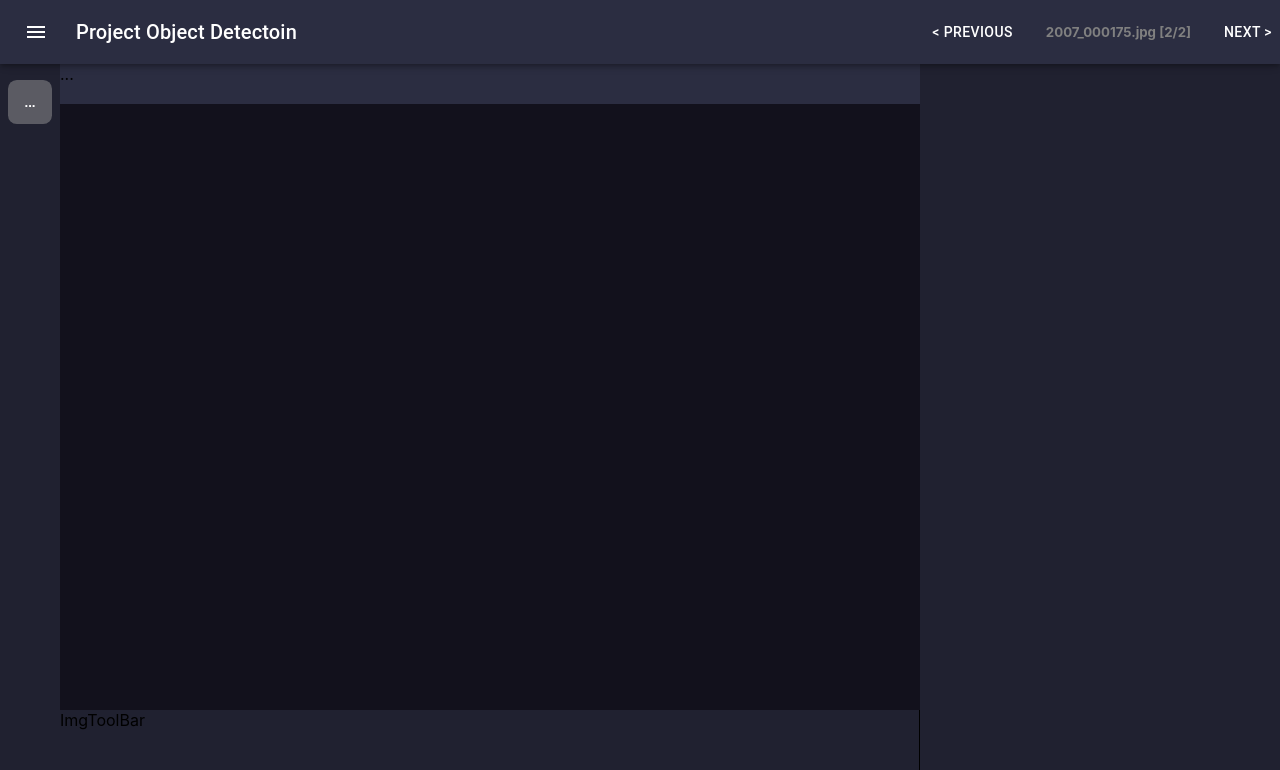
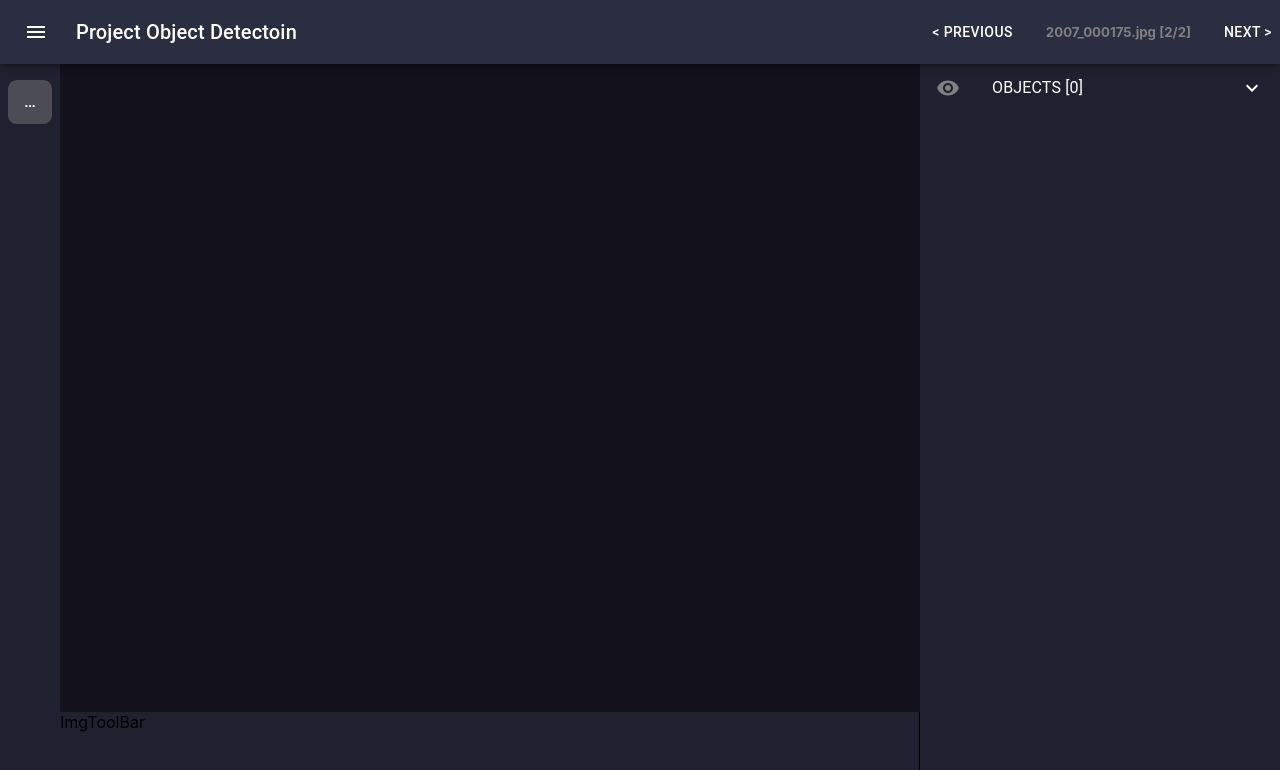
Before and after one commit to DavidR111/RediscoveryAI, a React (Create React App) app: page / in a window 1280 px wide. Shown: the top 770 px of the page. Built offline with nearby package versions, Linux system fonts and the light colour scheme.

Commit message:
complete rect move

```diff
--- a/src/App.js
+++ b/src/App.js
@@ -1,6 +1,8 @@
 import React, { Component } from 'react';
 import PropTypes from 'prop-types'
 import { withStyles } from '@material-ui/core/styles'
+import { connect } from 'react-redux'
+import { compose } from 'redux'
 
 import TitleBar from './components/TitleBar/TitleBar'
 import LeftSideBar from './components/SideBars/LeftSideBar'
@@ -8,16 +10,31 @@ import RightSideBar from './components/SideBars/RightSideBar'
 import WorkSpace from './components/WorkSpace/WorkSpace'
 import styles from './constants/theme'
 
+import {
+	setMode,
+	updateRect,
+	pushRect,
+	setRectEnable
+} from './redux/actions/object.action'
+
 class App extends Component {
 	render() {
 		const { classes } = this.props
+
+		const { drawMode, rectLists } = this.props  // mapStateToProps
+		const { setMode, pushRect, updateRect, setRectEnable } = this.props    // mapDispatchToProps
+
 		return (
 			<div className={classes.root} >
 				<div className={classes.appFrame}>
 					<TitleBar />
-          <LeftSideBar />
-          <WorkSpace />
-          <RightSideBar />
+					<LeftSideBar drawMode={drawMode} setMode={setMode} />
+					<WorkSpace
+						drawMode={drawMode}
+						rectLists={rectLists}
+						pushRect={pushRect}
+						updateRect={updateRect} />
+					<RightSideBar rectLists={rectLists} setRectEnable={setRectEnable} />
 				</div>
 			</div>
 		)
@@ -29,4 +46,19 @@ App.propTypes = {
 	theme: PropTypes.object.isRequired
 }
 
-export default withStyles(styles, { withTheme: true })(App)
+
+const mapStateToProps = state => ({
+	drawMode: state.objState.mode,
+	rectLists: state.objState.rectLists
+})
+
+const mapDispatchToProps = {
+	setMode,
+	updateRect,
+	pushRect,
+	setRectEnable
+}
+
+const withConnect = connect(mapStateToProps, mapDispatchToProps)
+
+export default withStyles(styles, { withTheme: true })(compose(withConnect)(App))
--- a/src/components/SideBars/LeftSideBar.js
+++ b/src/components/SideBars/LeftSideBar.js
@@ -2,16 +2,20 @@ import React, { Component } from 'react'
 import PropTypes from 'prop-types'
 import { withStyles } from '@material-ui/core/styles'
 
+import classNames from "classnames"
 import styles from './theme'
 
 class LeftSideBar extends Component {
+    onClick = () => {
+        const { setMode, drawMode } = this.props
+        setMode(!drawMode)
+    }
     render() {
-
-        const { classes } = this.props;
+        const { classes, drawMode } = this.props
         return (
             <section className={classes.leftSideBar}>
                 <div className={classes.leftSideBarHeader} />
-                <button className={classes.dots} >...</button>
+                <button className={drawMode ? classes.dots : classNames(classes.dots, classes.dotsClicked)} onClick={this.onClick}> ... </button>
             </section>
         )
     }
--- a/src/components/SideBars/RightSideBar.js
+++ b/src/components/SideBars/RightSideBar.js
@@ -1,14 +1,65 @@
 import React, { Component } from 'react'
 import PropTypes from 'prop-types'
 import { withStyles } from '@material-ui/core/styles'
+import { Collapse, List, ListSubheader, ListItem, ListItemText, ListItemIcon } from '@material-ui/core'
+import { ExpandLess, ExpandMore, Visibility, VisibilityOff } from '@material-ui/icons'
 
 import styles from './theme'
 
 class RightSideBar extends Component {
+
+    constructor(props) {
+        super(props)
+        this.state = { open: true }
+    }
+
+    handleSpread = () => {
+        this.setState({ open: !this.state.open })
+    }
+
+    handleRectEnable = (id, enable) => {
+        const { setRectEnable } = this.props
+        setRectEnable({ id: id, enable: !enable })
+    }
+
     render() {
         const { classes } = this.props
+        const { rectLists } = this.props
+        const { open } = this.state
+
         return (
             <section className={classes.rightSideBar}>
+                <List className={classes.listBar} component="nav"
+                    aria-labelledby="nested-list-subheader"
+                    subheader={
+                        <ListSubheader component="div" id="nested-list-subheader">
+                            Nested List Items
+                        </ListSubheader>
+                    }>
+                    <ListItem button onClick={this.handleSpread}>
+                        <ListItemIcon className={classes.listIcon}>
+                            <Visibility />
+                        </ListItemIcon>
+                        <ListItemText primary={`OBJECTS [${rectLists.length}]`} />
+                        {!open ? <ExpandLess /> : <ExpandMore />}
+                    </ListItem>
+                    <Collapse in={open} timeout="auto" className={classes.objectList} unmountOnExit>
+                        <List component="div" disablePadding>
+                            {
+                                rectLists.map((arect) => (
+                                    <ListItem button
+                                        key={arect.id}
+                                        className={classes.nested}
+                                        onClick={() => { this.handleRectEnable(arect.id, arect.enable) }} >
+                                        <ListItemIcon className={classes.listIcon}>
+                                            {arect.enable ? <Visibility /> : <VisibilityOff />}
+                                        </ListItemIcon>
+                                        <ListItemText primary={`OBJ ${arect.id}`} />
+                                    </ListItem>))
+                            }
+                        </List>
+                    </Collapse>
+                </List>
             </section>
         )
     }
--- a/src/components/SideBars/theme.js
+++ b/src/components/SideBars/theme.js
@@ -37,12 +37,33 @@ const styles = theme => ({
         borderRadius: "20%",
         color: "white",
         fontWeight: "bold",
-        backgroundColor: "rgba(150, 150, 150, 0.5)",
+        backgroundColor: "rgba(250, 250, 250, 0.8)",
         cursor: "pointer",
         border: '0px',
         "&:hover": {
-            backgroundColor: "rgba(0, 0, 0, 0.5)"
+            backgroundColor: "rgba(180, 180, 180, 0.5)"
         }
+    },
+    dotsClicked: {
+        backgroundColor: "rgba(120, 120, 120, 0.5)",
+        color: 'white'
+    },
+    listBar: {
+        width: '100%',
+        maxWidth: 360,
+        backgroundColor: 'rgb(32,33,48)',
+        color: 'white'
+    },
+    nested: {
+        paddingLeft: theme.spacing(4),
+    },
+    listIcon: {
+        color: 'grey'
+    },
+    objectList: {
+        height: '150px',
+        maxHeight: '150px',
+        overflow: 'auto'
     }
 });
 
--- a/src/components/WorkSpace/WorkSpace.js
+++ b/src/components/WorkSpace/WorkSpace.js
@@ -10,10 +10,16 @@ import styles from './theme'
 class WorkSpace extends Component {
     render() {
         const { classes } = this.props
+        const { drawMode, rectLists } = this.props
+        const { pushRect, updateRect } = this.props
         return (
             <main className={classes.content}>
                 <ActionToolBar />
-                <DrawBoard />
+                <DrawBoard
+                    drawMode={drawMode}
+                    rectLists={rectLists}
+                    pushRect={pushRect}
+                    updateRect={updateRect} />
                 <ImgToolbar />
             </main>
         )
--- a/src/components/WorkSpace/theme.js
+++ b/src/components/WorkSpace/theme.js
@@ -5,22 +5,18 @@ const styles = theme => ({
         height: '40px'
     },
     content: {
-        width: "100%",
+        width: '100%',
         flexGrow: 1,
         backgroundColor: theme.palette.background.default,
         padding: 0,
-        height: "calc(100% - 56px)",
-        [theme.breakpoints.up("sm")]: {
-            height: "calc(100% - 64px)",
-            marginTop: 64
-        }
+        height: 'calc(100% - 56px)'
     },
     DrawBoard: {
         width: '100%',
         flexGrow: 1,
         backgroundColor: 'rgb(18,17,28)',
-        padding: 0,
-        height: "calc(100% - 130px)"
+        padding: '20px',
+        height: 'calc(100% - 112px)'
     },
     imgToolbar: {
         zIndex: theme.zIndex.drawer + 1,
--- a/src/redux/actionTypes/object.type.js
+++ b/src/redux/actionTypes/object.type.js
@@ -1,2 +1,4 @@
 export const SET_MODE = 'SET_MODE'
 export const PUSH_RECT = 'PUSH_RECT'
+export const UPDATE_RECT = 'UPDATE_RECT'
+export const SET_RECT_ENABLE = 'SET_RECT_ENABLE'
--- a/src/redux/actions/object.action.js
+++ b/src/redux/actions/object.action.js
@@ -3,8 +3,12 @@ import { createActions } from 'redux-actions'
 
 export const {
     setMode,
-    pushRect
+    pushRect,
+    updateRect,
+    setRectEnable
 } = createActions({
     [types.SET_MODE]: (mode) => ({ mode }),
-    [types.PUSH_RECT]: (rect) => ({ rect })
+    [types.PUSH_RECT]: (rect) => ({ rect }),
+    [types.UPDATE_RECT]: (rect) => ({ rect }),
+    [types.SET_RECT_ENABLE]: (data) => ({ data })
 })
--- a/src/redux/reducers/object.reducer.js
+++ b/src/redux/reducers/object.reducer.js
@@ -18,10 +18,33 @@ const objectReducer = handleActions({
     [types.PUSH_RECT]: (state, { payload: { rect } }) => {
         return {
             ...state,
-            rectLists: state.rectLists.concat({ ...rect, id: state.idLimit }),
+            rectLists: state.rectLists.concat({ ...rect, id: state.idLimit, enable: true }),
             idLimit: state.idLimit + 1
         }
     },
+    [types.UPDATE_RECT]: (state, { payload: { rect } }) => {
+
+        let rectLists = state.rectLists
+        rectLists = rectLists.map((arect) => {
+            return rect.id === arect.id ? rect : arect
+        })
+
+        return {
+            ...state,
+            rectLists
+        }
+    },
+    [types.SET_RECT_ENABLE]: (state, { payload: { data } }) => {
+        let rectLists = state.rectLists
+        rectLists = rectLists.map((arect) => {
+            return arect.id === data.id ? { ...arect, enable: data.enable } : arect
+        })
+
+        return {
+            ...state,
+            rectLists
+        }
+    }
 }, initialState)
 
 export default objectReducer
```
Also changed, not shown: src/components/WorkSpace/DrawBoard/DrawBoard.js (+54 -35 lines). Lines whose indentation alone changed are shown as unchanged.
